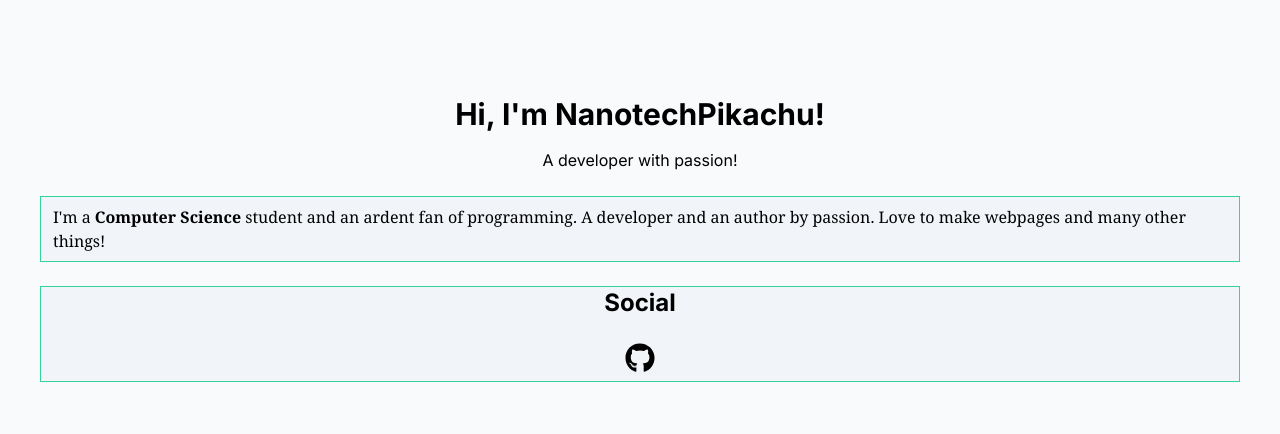
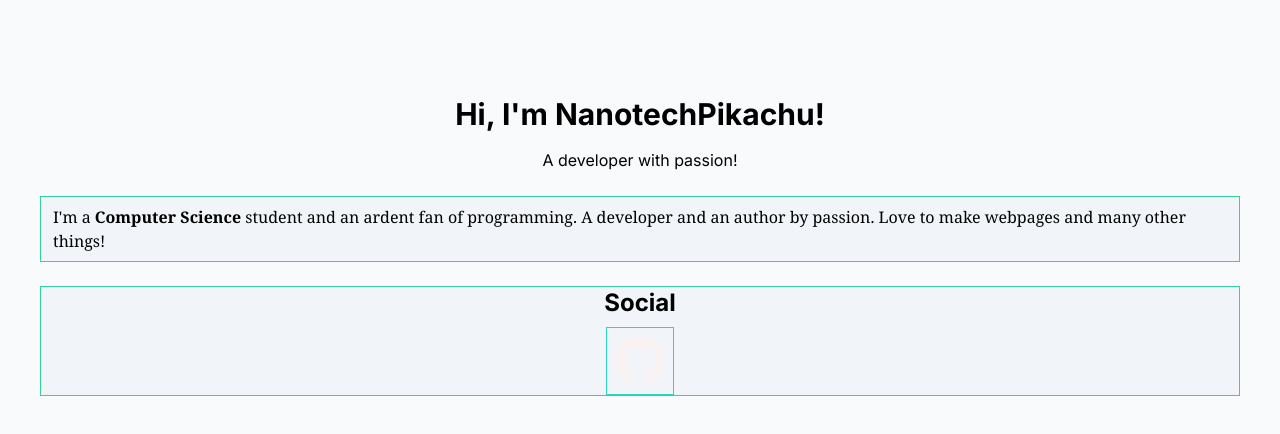
Before and after one commit to NanotechPikachu/Portfolio, a Next.js app: page / in a window 1280 px wide. Shown: the top 434 px of the page. Built offline with nearby package versions, Linux system fonts and the light colour scheme.

Commit message:
Update page.js

```diff
--- a/src/app/page.js
+++ b/src/app/page.js
@@ -14,10 +14,12 @@ I&apos;m a <b>Computer Science</b> student and an ardent fan of programming. A d
     </div>
     <div className="mr-2 ml-2 mt-6 border dark:border-emerald-600 border-emerald-400 dark:bg-[#2E3532] bg-slate-100">
     <h2 className="text-center text-xl md:text-2xl text-black dark:text-white font-bold">Social</h2>
-    <div className="mt-4 flex items-center justify-center">
-    <button className="p-2">
+    <div className="mt-2 flex items-center justify-center">
+    <a href="https://github.com/NanotechPikachu">
+    <button className="p-2 border dark:border-teal-500 border-teal-400">
     <Git />
     </button>
+    </a>
     </div>
     </div>
     </div>
@@ -28,7 +30,7 @@ I&apos;m a <b>Computer Science</b> student and an ardent fan of programming. A d
 function Git() {
   return (
     <>
-    <FaGithub size="30px" />
+    <FaGithub size="50px" color="#faf2f2" />
     </>
   )
 }
```
